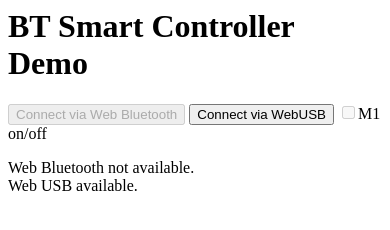
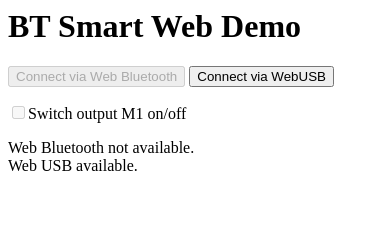
Before and after one commit to technika-Karlsruhe/bt_smart_web, a plain HTML site: page index.html in a window 390 px wide. Drawn offline with Linux system fonts and the light colour scheme.

Commit message:
Fix layout on mobile device

```diff
--- a/index.html
+++ b/index.html
@@ -1,17 +1,20 @@
 <html>
   <head>
-    <title>BT Smart Controller Demo</title>
+    <title>BT Smart Web Demo</title>
     <meta name="viewport" content="width=device-width, initial-scale=1">
   </head>
   <body>
-    <h1>BT Smart Controller Demo</h1>
+    <h1>BT Smart Web Demo</h1>
 
     <!-- fischertechnik BT Smart Controller WebBluetooth and WebUSB demo -->
 
     <p>
       <button disabled="true" id="btnBT" onclick="connect_bluetooth()">Connect via Web Bluetooth</button>
       <button disabled="true" id="btnUSB" onclick="connect_usb()">Connect via WebUSB</button>
-      <input disabled="true" type="checkbox" id="btnM1">M1 on/off</input>
+    </p>
+
+    <p>
+      <input disabled="true" type="checkbox" id="btnM1">Switch output M1 on/off</input>
       <div id="message"></div>
     </p>
 
```
